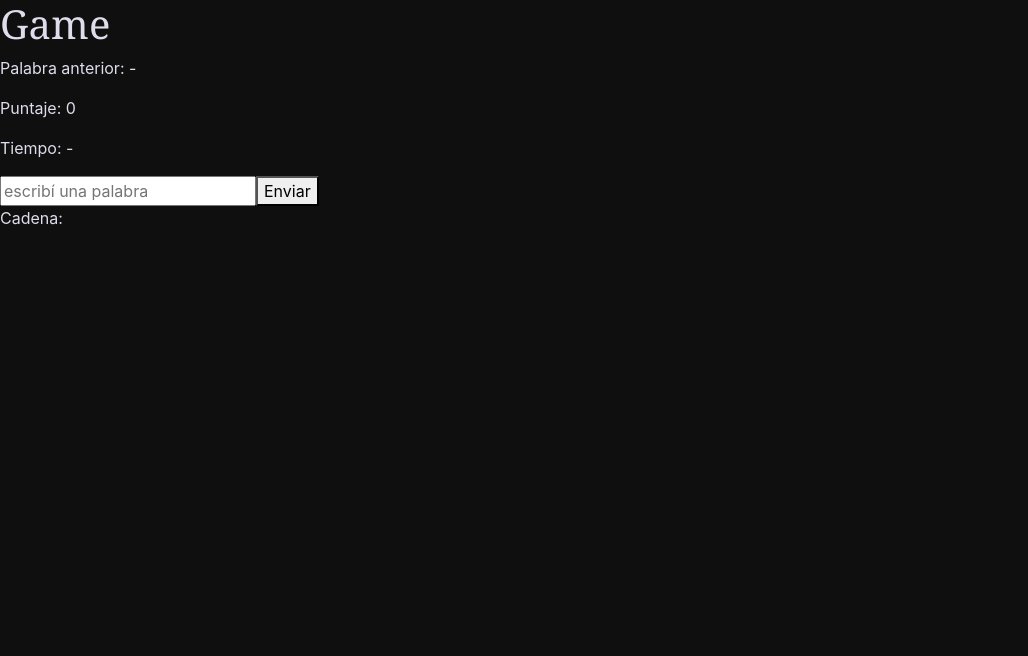
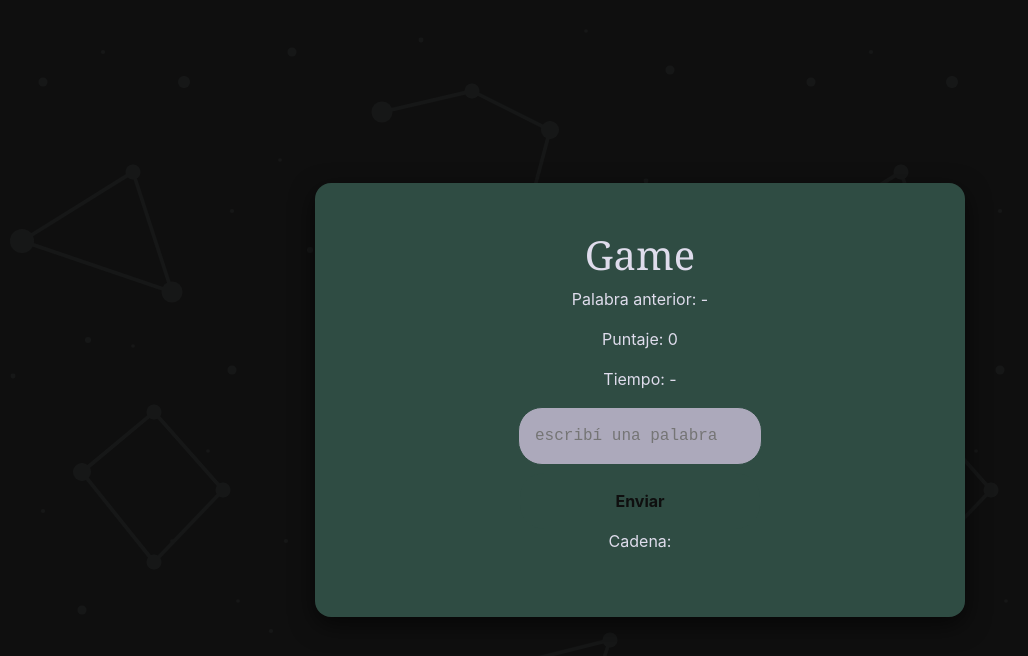
Before and after one commit to Aisha-Cassano/unq-ui-aisha-cassano-trabajo-final, a React (Vite) app in the folder Palabras-Encadenadas/: page /game in a window 1280 px wide. Shown: the top 656 px of the page, without its empty margins (0-1028 px from the left). Built offline with nearby package versions, Linux system fonts and the light colour scheme.

Commit message:
estandarizo bg y card-bg, chau home.css

```diff
--- a/Palabras-Encadenadas/src/components/useWordChain.js
+++ b/Palabras-Encadenadas/src/components/useWordChain.js
@@ -17,8 +17,15 @@ export function useWordChain() {
 
         try {
             const exist = await validateWord(trimmedWord);
+
             const isReapeted= wordChain.includes(trimmedWord);
-            const isChainedCorrectly = word[0] === lastLetter;  //primer letra de la nueva === ultima letra de la anterior?
+
+            /* TODO: revisar esto, esta raro */
+            const isChainedCorrectly = () => {
+                if (trimmedWord === "") return { added: false }
+
+                return word[0] === lastLetter; //primer letra de la nueva === ultima letra de la anterior?
+            }
 
             if (!exist) {       //switch
                 setMsg("Palabra inexistente");
--- /dev/null
+++ b/Palabras-Encadenadas/src/layouts/PageCardLayout.jsx
@@ -0,0 +1,13 @@
+import "../styles/layouts/PageCard.css"
+
+function PageCardLayout({ children, cardClassName = ""}){
+    return (
+        <div className="page-bg">
+            <div className={'page-card ${cardClassName}'}>
+                {children}
+            </div>
+        </div>
+    )
+}
+
+export default PageCardLayout
--- a/Palabras-Encadenadas/src/pages/Game.jsx
+++ b/Palabras-Encadenadas/src/pages/Game.jsx
@@ -1,6 +1,10 @@
 import { useState } from "react";
 import { useWordChain } from "../components/useWordChain.js";
-import {useGame} from "../components/useGame.js";
+import { useGame } from "../components/useGame.js";
+
+import PageCardLayout from "../layouts/PageCardLayout.jsx";
+import "../styles/pages/Game.css";
+import "../styles/components/Buttons.css";
 
 function Game() {
     const [word, setWord] = useState("");
@@ -14,7 +18,6 @@ function Game() {
         submitWord,
         resetGame } = useGame();
 
-
     const handleSubmitWord = async () => {
         await submitWord(word);
         setWord("");
@@ -25,11 +28,17 @@ function Game() {
         setWord("");
     };
 
+    const handleKeyDown = (e) => {
+        if (e.key === "Enter"){
+            handleSubmitWord();
+        }
+    }
+
     return (
-        <div>
+        <PageCardLayout cardClassName="game-card" >
             <h1>Game</h1>
 
-            <p> Palabra anterior: {lastWord || "-" } </p>
+            <p> Palabra anterior: {lastWord || "-"} </p>
             <p> Puntaje: {score} </p>
             <p> Tiempo: {timeLeft || "-"} </p>
 
@@ -37,23 +46,24 @@ function Game() {
                 <div>
                     <p> PARTIDA TERMINADA </p>
                     <p> Cantidad de palabras: {wordChain.length} </p>
-                    <button onClick={handleResetGame}> Nuevo intento </button>
+                    <button className="btn-primary" onClick={handleResetGame}> Nuevo intento</button>
                 </div>
             ) : (
                 <>
                     <input
+                        className="word-input"
                         value={word}
                         onChange={(e) => setWord(e.target.value)}
+                        onKeyDown={handleKeyDown}
                         placeholder="escribí una palabra"
                     />
-                    <button onClick={handleSubmitWord}> Enviar </button>
+                    <button className="btn-submit" onClick={handleSubmitWord}> Enviar</button>
                     {msg && <p>{msg}</p>}
                 </>
-                )}
+            )}
 
             <p> Cadena: {wordChain.join(" -> ")} </p>
-
-        </div>
+        </PageCardLayout>
     );
 }
 
--- a/Palabras-Encadenadas/src/pages/Home.jsx
+++ b/Palabras-Encadenadas/src/pages/Home.jsx
@@ -1,24 +1,23 @@
 import { useNavigate  } from 'react-router-dom';
-import "../styles/pages/Home.css"
+
+import PageCardLayout from "../layouts/PageCardLayout.jsx";
 import "../styles/components/Buttons.css";
+
 
 function Home() {
 
     const navigate = useNavigate();
 
     return (
-        <div className= "home-view">
-            <div className="home-card">
-                <h1> PALABRAS ENCADENADAS </h1>
-                <p> Formá la cadena más larga de palabras posibles antes de que se te acabe el tiempo. </p>
+        <PageCardLayout>
+            <h1> PALABRAS ENCADENADAS </h1>
+            <p> Formá la cadena más larga de palabras posibles antes de que se te acabe el tiempo. </p>
 
-                <div>
-                    <button className="btn-secondary" onClick={ () => navigate("/game")}> JUGAR </button>
-                    <button className="btn-secondary" onClick={ () => navigate("/game")}> LEADERBOARD </button>
-                </div>
-
+            <div>
+                <button className="btn-secondary" onClick={() => navigate("/game")}> JUGAR</button>
+                <button className="btn-secondary" onClick={() => navigate("/leaderboard")}> LEADERBOARD</button>
             </div>
-        </div>
+        </PageCardLayout>
     );
 }
 
--- a/Palabras-Encadenadas/src/styles/components/Buttons.css
+++ b/Palabras-Encadenadas/src/styles/components/Buttons.css
@@ -9,7 +9,7 @@
     padding: 1rem;
     margin-top: 0.5rem;
     border: none;
-    border-radius: 26px;    /* redondeo de esquinas */
+    border-radius: 24px;    /* redondeo de esquinas */
     text-align: center;
     font-family: var(--font-body);
     font-weight: bold;
--- a/Palabras-Encadenadas/src/styles/pages/Home.css
+++ b/Palabras-Encadenadas/src/styles/layouts/PageCard.css
@@ -1,4 +1,4 @@
-.home-view {
+.page-bg {
     display: flex;
     flex-direction: column;
     justify-content: center;
@@ -13,7 +13,7 @@
     background-position: center;
 }
 
-.home-card {
+.page-card {
     display: flex;
     flex-direction: column;
     justify-content: center;
@@ -22,7 +22,7 @@
     border-radius: 16px;
     padding: 3rem 2rem;
     width: 90%;
-    height: 400px;
+    /* height: 400px;       lo saco para estandarizar */
     max-width: 650px;
     text-align: center;
     box-shadow: 0 8px 24px rgba(0.6, 0, 0, 0.6);
--- a/Palabras-Encadenadas/src/styles/pages/Game.css
+++ b/Palabras-Encadenadas/src/styles/pages/Game.css
@@ -0,0 +1,20 @@
+.game-card {
+    min-height: 500px;
+}
+
+.input-row {
+    display: flex;
+    gap: 0.5rem;
+    width: 100%;
+    max-width: 350px;
+}
+
+.word-input {
+    flex: 1;
+    padding: 1rem;
+    border-radius: 24px;
+    border: 1px solid var(--color-primary);
+    background-color: var(--color-surface-snd);
+    color: var(--color-bg);
+    font-family: var(--font-mono);
+}
```
Also changed, not shown: Palabras-Encadenadas/src/styles/components/BackgroundCard.css (added).
